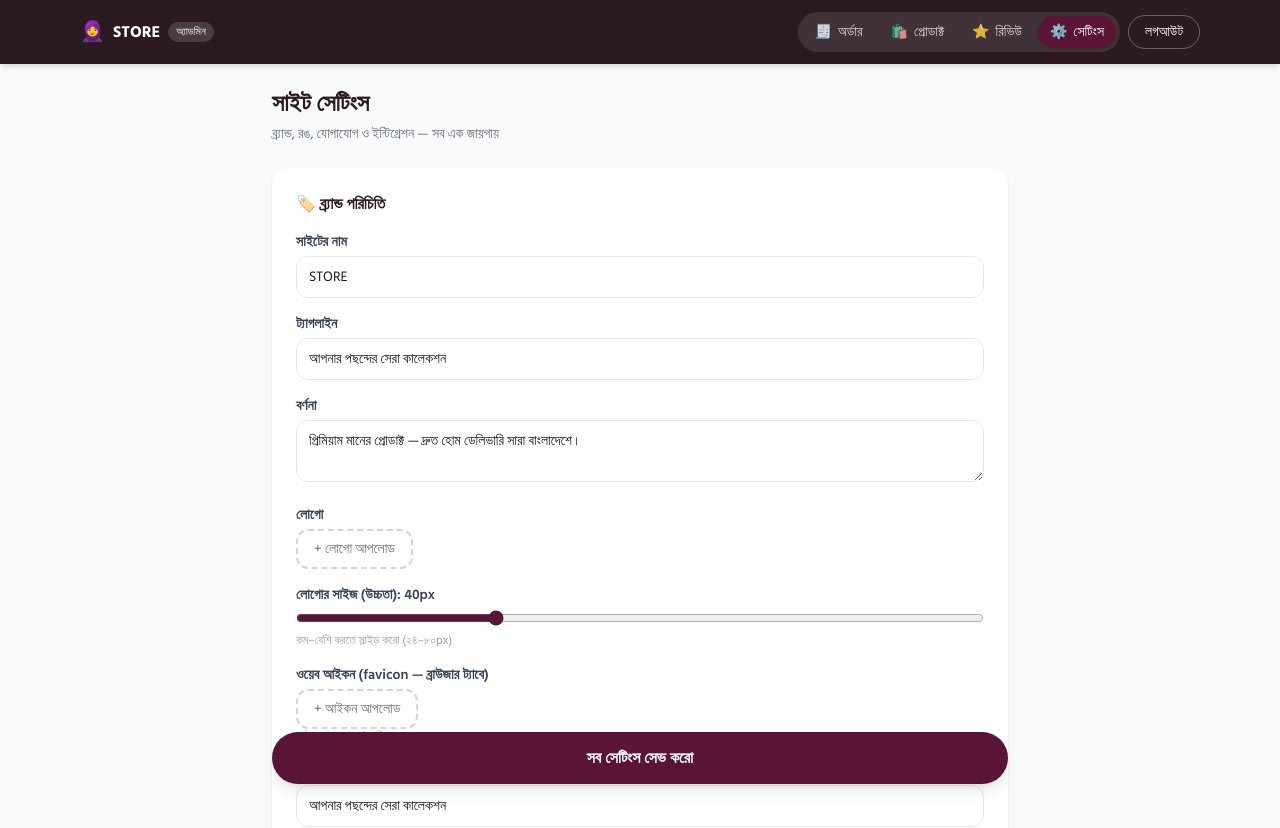
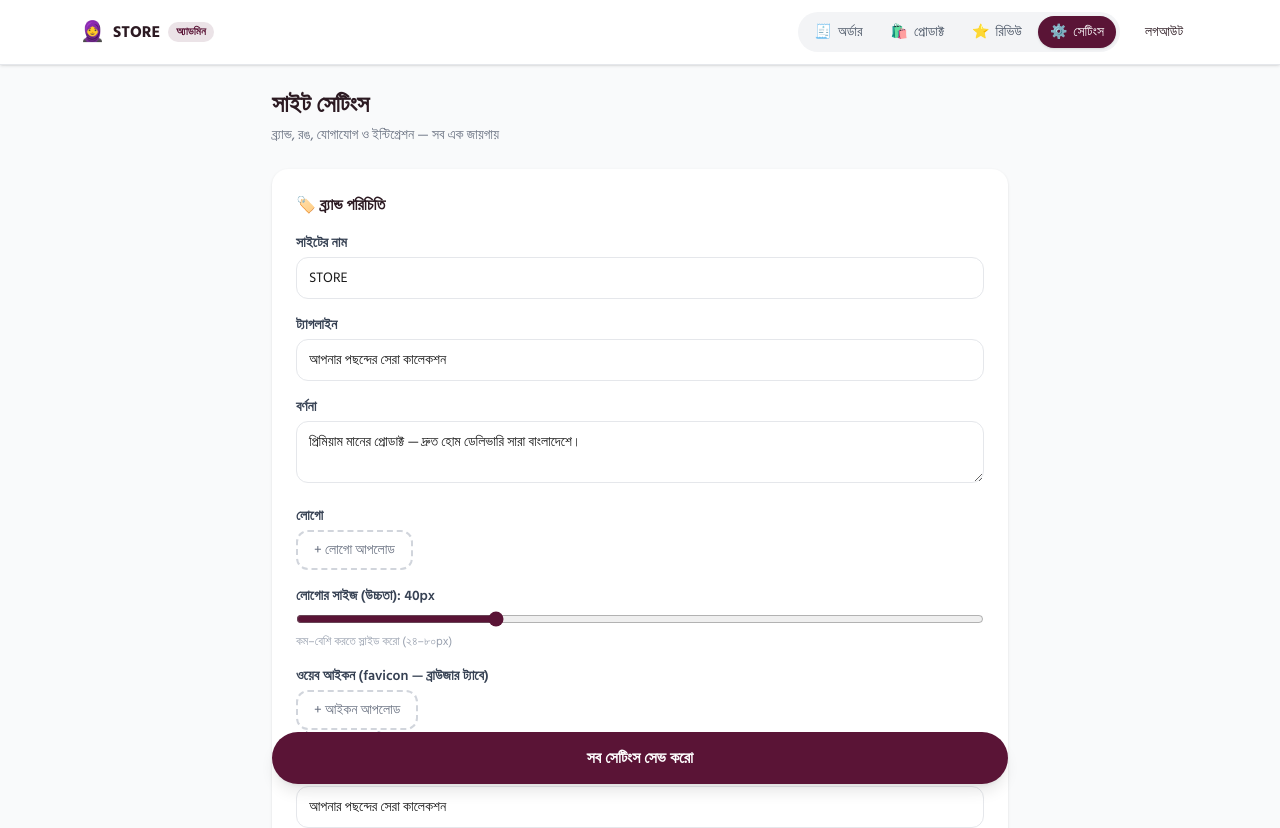
Before and after one commit to sofistorebd/IhdaShop, a Next.js app: page /admin/settings in a window 1280 px wide. Shown: the top 828 px of the page. Built offline with nearby package versions, Linux system fonts and the light colour scheme; no server answers; the database is empty.

Commit message:
Admin navbar: light background so maroon logo is visible (was bg-ink/maroon)
Co-Authored-By: Claude Opus 4.8 <noreply@anthropic.com>

```diff
--- a/components/admin/AdminNav.jsx
+++ b/components/admin/AdminNav.jsx
@@ -12,7 +12,7 @@ const TABS = [
 export default async function AdminNav({ active }) {
   const site = await getSettings();
   return (
-    <header className="sticky top-0 z-40 bg-ink text-white shadow-md">
+    <header className="sticky top-0 z-40 border-b border-gray-200 bg-white text-ink shadow-sm">
       <div className="mx-auto flex max-w-6xl flex-wrap items-center justify-between gap-3 px-4 py-3">
         <Link href="/admin" className="flex items-center gap-2">
           {site.logoUrl ? (
@@ -25,14 +25,14 @@ export default async function AdminNav({ active }) {
           ) : (
             <span className="text-xl">🧕</span>
           )}
-          <span className="font-bold">{site.brandName}</span>
-          <span className="hidden rounded-full bg-white/15 px-2 py-0.5 text-[11px] sm:inline">
+          <span className="font-bold text-ink">{site.brandName}</span>
+          <span className="hidden rounded-full bg-brand-light px-2 py-0.5 text-[11px] font-semibold text-brand sm:inline">
             অ্যাডমিন
           </span>
         </Link>
 
         <div className="flex items-center gap-2">
-          <nav className="flex items-center gap-1 rounded-full bg-white/10 p-1">
+          <nav className="flex items-center gap-1 rounded-full bg-gray-100 p-1">
             {TABS.map((t) => (
               <Link
                 key={t.key}
@@ -40,7 +40,7 @@ export default async function AdminNav({ active }) {
                 className={`flex items-center gap-1.5 rounded-full px-3 py-1.5 text-sm font-medium transition ${
                   active === t.key
                     ? "bg-brand text-white shadow"
-                    : "text-white/80 hover:bg-white/10"
+                    : "text-gray-600 hover:bg-gray-200"
                 }`}
               >
                 <span>{t.icon}</span>
```
